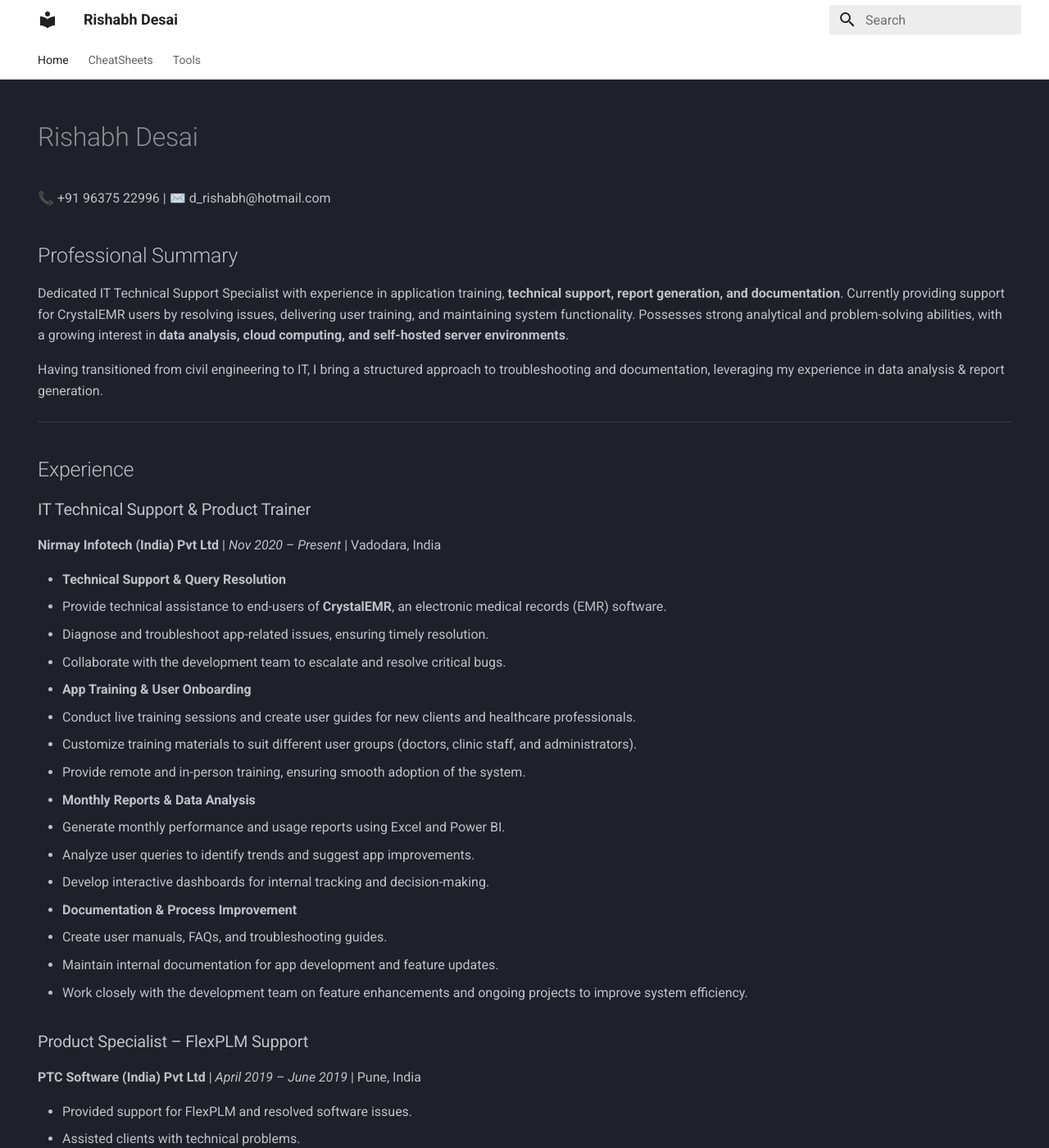
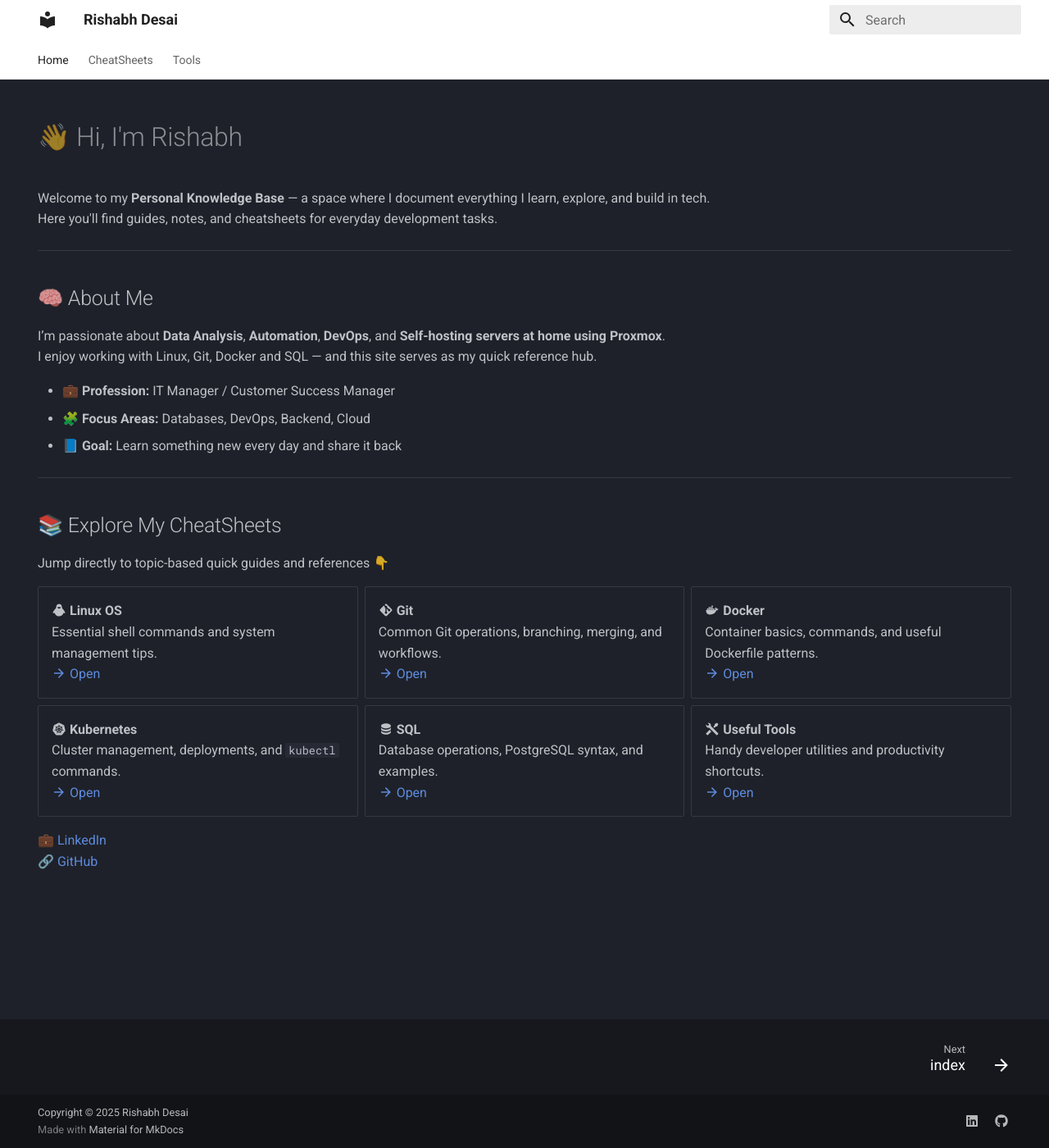
Before and after one commit to rishabdesai/mkdocs-cv, an MkDocs documentation site: the page built from docs/index.md, in a window 1280 px wide and 1400 px high. Shown: the whole window at 82% size. Built offline with MkDocs 1.6.1 and Material for MkDocs 9.7.7, drawn with Linux system fonts in a browser that asks for light colours; some of the changed text lies outside the part shown.

Commit message:
index.md updated

```diff
--- a/docs/index.md
+++ b/docs/index.md
@@ -4,89 +4,60 @@ hide:
   - toc
 ---
 
-# Rishabh Desai
+# 👋 Hi, I'm Rishabh
 
-📞 +91 96375 22996 | ✉️ d_rishabh@hotmail.com
-
-## Professional Summary
-
-Dedicated IT Technical Support Specialist with experience in application training, **technical support, report generation, and documentation**. Currently providing support for CrystalEMR users by resolving issues, delivering user training, and maintaining system functionality. Possesses strong analytical and problem-solving abilities, with a growing interest in **data analysis, cloud computing, and self-hosted server environments**.
-
-Having transitioned from civil engineering to IT, I bring a structured approach to troubleshooting and documentation, leveraging my experience in data analysis & report generation.
-
+Welcome to my **Personal Knowledge Base** — a space where I document everything I learn, explore, and build in tech.
+Here you'll find guides, notes, and cheatsheets for everyday development tasks.
 
 ---
 
-## Experience
+## 🧠 About Me
 
-### IT Technical Support & Product Trainer
-**Nirmay Infotech (India) Pvt Ltd** | *Nov 2020 – Present* | Vadodara, India
+I’m passionate about **Data Analysis**, **Automation**, **DevOps**, and **Self-hosting servers at home using Proxmox**.
+I enjoy working with Linux, Git, Docker and SQL — and this site serves as my quick reference hub.
 
-- **Technical Support & Query Resolution**
-  - Provide technical assistance to end-users of **CrystalEMR**, an electronic medical records (EMR) software.
-  - Diagnose and troubleshoot app-related issues, ensuring timely resolution.
-  - Collaborate with the development team to escalate and resolve critical bugs.
-
-- **App Training & User Onboarding**
-  - Conduct live training sessions and create user guides for new clients and healthcare professionals.
-  - Customize training materials to suit different user groups (doctors, clinic staff, and administrators).
-  - Provide remote and in-person training, ensuring smooth adoption of the system.
-
-- **Monthly Reports & Data Analysis**
-  - Generate monthly performance and usage reports using Excel and Power BI.
-  - Analyze user queries to identify trends and suggest app improvements.
-  - Develop interactive dashboards for internal tracking and decision-making.
-
-- **Documentation & Process Improvement**
-  - Create user manuals, FAQs, and troubleshooting guides.
-  - Maintain internal documentation for app development and feature updates.
-  - Work closely with the development team on feature enhancements and ongoing projects to improve system efficiency.
-
-### Product Specialist – FlexPLM Support
-**PTC Software (India) Pvt Ltd** | *April 2019 – June 2019* | Pune, India
-
-- Provided support for FlexPLM and resolved software issues.
-- Assisted clients with technical problems.
-
-### Quantity Surveying & Civil Engineering Roles (2011 – 2018)
-Held various positions in quantity surveying and construction, working with companies like Gleeds-Hooloomann Consulting, Langdon & Seah, and WTP India Pvt Ltd.
-
-Key responsibilities included:
-
-- Conducting quantity take-offs and preparing Bills of Quantities (BOQ)
-- Managing project documentation and performing site visits for vendor billing
-
-While these roles helped develop analytical and structured problem-solving skills, my passion for IT and technology led me to pursue a career in technical support and software training.
+- 💼 **Profession:** IT Manager / Customer Success Manager
+- 🧩 **Focus Areas:** Databases, DevOps, Backend, Cloud
+- 📘 **Goal:** Learn something new every day and share it back
 
 ---
 
-## Education
+## 📚 Explore My CheatSheets
 
-🎓 **PG-DAC (Post Graduate Diploma in Advanced Computing)**
-📍 IACSD, Pune (2018 – 2019)
+Jump directly to topic-based quick guides and references 👇
 
-🎓 **MSc Quantity Surveying**
-📍 University of Salford, UK (2009 – 2010)
+<div class="grid cards" markdown>
 
-🎓 **B.E. in Civil Engineering**
-📍 University of Pune, India (1999 – 2005)
+- :material-linux: **Linux OS**
+  Essential shell commands and system management tips.
+  [:material-arrow-right: Open](/devtools/cheatsheet/linux/)
 
----
+- :material-git: **Git**
+  Common Git operations, branching, merging, and workflows.
+  [:material-arrow-right: Open](/devtools/cheatsheet/git/)
 
-## Skills & Tools
+- :material-docker: **Docker**
+  Container basics, commands, and useful Dockerfile patterns.
+  [:material-arrow-right: Open](/devtools/cheatsheet/docker/)
 
-- 💻 Technical Support & Troubleshooting
-- 📊 Data Analysis, Dashboard Creation & Report Generation
-- 📝 Documentation
-- 📚 Software Training & User Onboarding
-- 🔧 App Query Handling & Issue Resolution
+- :material-kubernetes: **Kubernetes**
+  Cluster management, deployments, and `kubectl` commands.
+  [:material-arrow-right: Open](/devtools/cheatsheet/Kubernetes/)
 
----
+- :material-database: **SQL**
+  Database operations, PostgreSQL syntax, and examples.
+  [:material-arrow-right: Open](/devtools/cheatsheet/sql/)
 
-## Details
+- :material-tools: **Useful Tools**
+  Handy developer utilities and productivity shortcuts.
+  [:material-arrow-right: Open](/devtools/tools/usefultools/)
 
-📞 **Phone:** +91 96375 22996
-📧 **Email:** d_rishabh@hotmail.com
-📍 **Location:** Vadodara, India
+</div>
+
+
+
+
+
+
 💼 [LinkedIn](https://linkedin.com/in/rishabhdesai)
 🔗 [GitHub](https://github.com/rishabdesai)
```
Also changed, not shown: docs/devtools/tools/usefultools.md (+8 -0 lines), docs/personal/index.md (added, +92 -0 lines).
